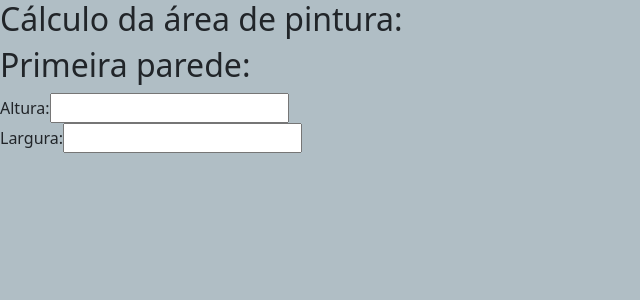
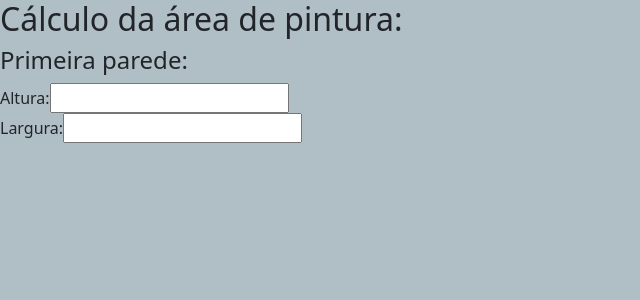
Before and after one commit to vitor-m-cardoso/code-challenge, a React (Create React App) app: page / in a window 1280 px wide. Shown: the top 300 px of the page, without its empty margins (0-640 px from the left). Built offline with nearby package versions, Linux system fonts and the light colour scheme.

Commit message:
adiciona input de altura e largura da primeira parede e cria seus estados

```diff
--- a/src/components/Form.js
+++ b/src/components/Form.js
@@ -12,7 +12,7 @@ export default function Form() {
       <h1 className="h2">Cálculo da área de pintura:</h1>
       <div>
         <section>
-          <h2>Primeira parede:</h2>
+          <h2 className="h4">Primeira parede:</h2>
           <div>
             <Input
               label="Altura: "
```
